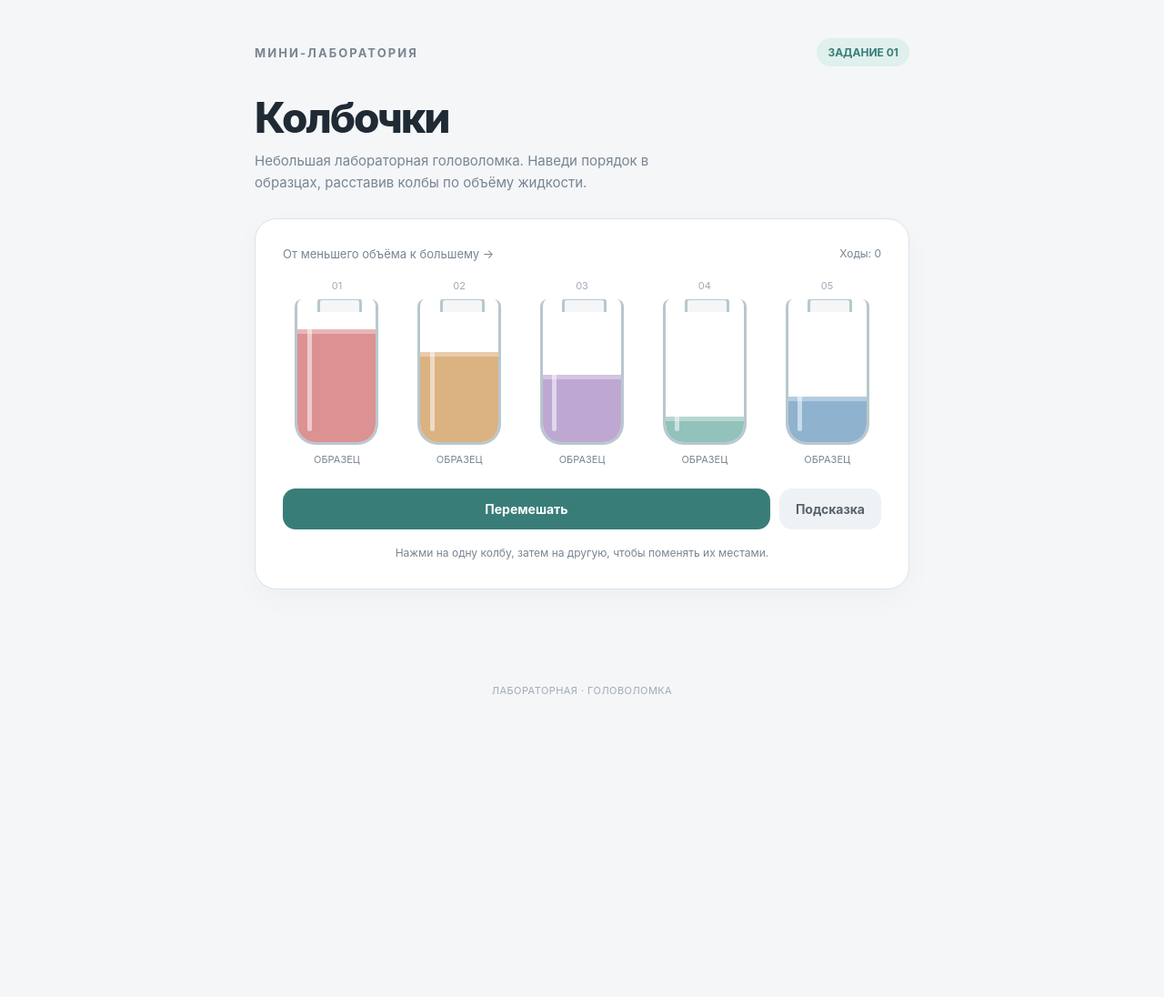
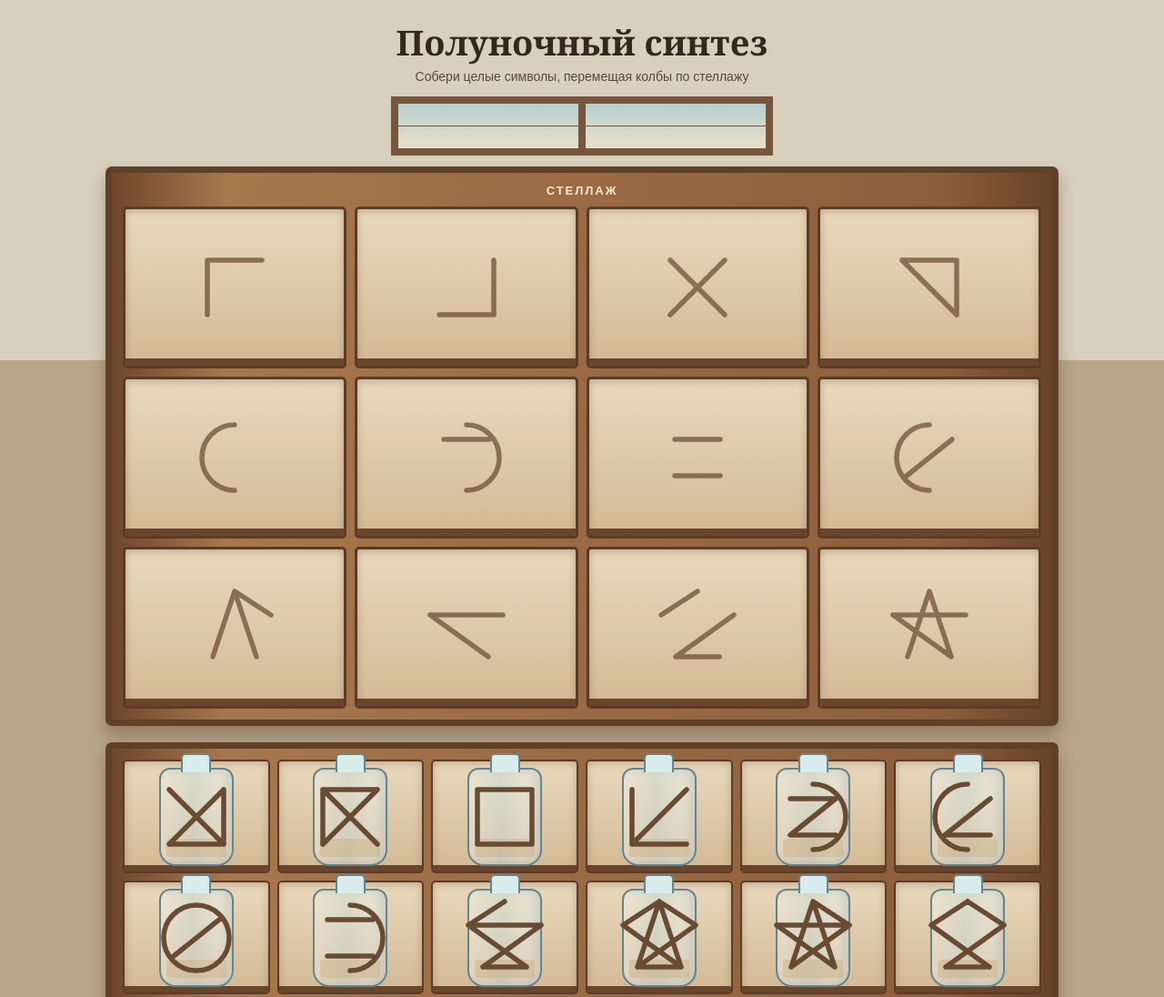
Before and after one commit to z3phyr526/kolobochka, a plain HTML site: page index.html in a window 1280 px wide. Shown: the top 1096 px of the page at 91% size. Before the commit the page ends 800 px from the top, so only its background shows below. Drawn offline with Linux system fonts and the light colour scheme.

Commit message:
Add files via upload

```diff
--- a/index.html
+++ b/index.html
@@ -1,117 +1,148 @@
 <!doctype html>
 <html lang="ru">
 <head>
-<meta charset="utf-8">
-<meta name="viewport" content="width=device-width,initial-scale=1,maximum-scale=1,user-scalable=no">
-<meta name="theme-color" content="#f4f6f8">
-<title>Колбочки — лабораторная головоломка</title>
+<meta charset="utf-8"><meta name="viewport" content="width=device-width,initial-scale=1">
+<title>Полуночный синтез</title>
 <style>
-:root{--bg:#f4f6f8;--ink:#202a35;--muted:#788592;--line:#dce3e9;--accent:#397d79;--accent2:#dff0ed;--white:#fff}
+:root{--ink:#34271e;--wood:#795236;--cream:#f4e8d4}
 *{box-sizing:border-box}
-body{margin:0;min-height:100vh;background:var(--bg);color:var(--ink);font-family:Inter,ui-sans-serif,system-ui,-apple-system,"Segoe UI",sans-serif;display:flex;justify-content:center}
-.app{width:min(100%,760px);padding:clamp(20px,5vw,42px) 20px 34px;display:flex;flex-direction:column;min-height:100vh}
-header{display:flex;justify-content:space-between;align-items:center;margin-bottom:32px}
-.brand{font-size:13px;letter-spacing:.16em;text-transform:uppercase;color:var(--muted);font-weight:750}
-.level{font-size:12px;color:var(--accent);background:var(--accent2);padding:8px 12px;border-radius:30px;font-weight:700}
-h1{font-size:clamp(30px,7vw,46px);letter-spacing:-.045em;line-height:1.05;margin:0 0 12px;font-weight:760}
-.sub{color:var(--muted);font-size:15px;line-height:1.55;margin:0;max-width:500px}
-.panel{background:var(--white);border:1px solid var(--line);border-radius:24px;padding:clamp(18px,4vw,30px);margin-top:28px;box-shadow:0 10px 30px #26374708}
-.hintrow{display:flex;align-items:center;justify-content:space-between;gap:10px;margin-bottom:20px}
-.hint{font-size:13px;color:var(--muted)}
-.moves{font-size:12px;color:var(--muted);white-space:nowrap}
-.slots{display:grid;grid-template-columns:repeat(5,minmax(0,1fr));gap:clamp(6px,2vw,16px);align-items:end}
-.slot{min-width:0;text-align:center}
-.slotnum{font-size:11px;color:#a0aab4;margin-bottom:8px}
-.flask{width:100%;max-width:92px;height:clamp(112px,28vw,160px);margin:auto;position:relative;border:3px solid #b8c7ce;border-top:0;border-radius:8px 8px 23px 23px;background:linear-gradient(90deg,#ffffffaa,#ffffff22 45%,#ffffff99);overflow:hidden;cursor:pointer;transition:transform .18s,border-color .18s,box-shadow .18s;touch-action:manipulation}
-.flask:before{content:"";position:absolute;top:0;left:25%;width:50%;height:13px;border:3px solid #b8c7ce;border-bottom:0;border-radius:5px 5px 0 0;transform:translateY(-2px);background:var(--bg)}
-.liquid{position:absolute;bottom:0;left:0;right:0;height:var(--fill);background:var(--color);opacity:.86;border-radius:0 0 17px 17px;transition:height .2s}
-.liquid:after{content:"";position:absolute;left:0;right:0;top:0;height:5px;background:#ffffff55}
-.flask:after{content:"";position:absolute;left:12%;top:18px;bottom:12px;width:5px;border-radius:10px;background:#fff8}
-.flask.selected{transform:translateY(-9px);border-color:var(--accent);box-shadow:0 0 0 4px var(--accent2)}
-.flask.correct{border-color:#5a9a78}
-.scale{font-size:11px;color:var(--muted);margin-top:9px}
-.actions{display:flex;gap:10px;margin-top:25px}
-button{border:0;border-radius:14px;padding:14px 18px;font:inherit;font-size:14px;font-weight:700;cursor:pointer;transition:transform .12s,background .12s}
-button:active{transform:scale(.98)}
-.primary{background:var(--accent);color:white;flex:1}
-.secondary{background:#eef2f4;color:#56636e}
-.note{margin-top:17px;font-size:12px;color:var(--muted);text-align:center;line-height:1.5}
-footer{margin-top:auto;padding-top:30px;color:#a0aab4;font-size:11px;text-align:center;letter-spacing:.04em}
-.overlay{position:fixed;inset:0;background:#17232dcc;display:none;align-items:center;justify-content:center;padding:22px;z-index:5}
-.overlay.show{display:flex}
-.modal{background:white;border-radius:26px;padding:34px 26px;max-width:390px;width:100%;text-align:center;box-shadow:0 25px 80px #0003}
-.medal{font-size:46px;margin-bottom:12px}
-.modal h2{font-size:30px;margin:0 0 9px;letter-spacing:-.04em}
-.modal p{color:var(--muted);line-height:1.5;margin:0 0 22px}
-@media(max-width:420px){.app{padding-left:14px;padding-right:14px}.panel{padding:15px 10px}.flask{border-width:2px}.actions button{padding:13px 12px}}
-</style>
-</head>
-<body>
-<main class="app">
-<header><div class="brand">МИНИ-ЛАБОРАТОРИЯ</div><div class="level">ЗАДАНИЕ 01</div></header>
-<section>
-<h1>Колбочки</h1>
-<p class="sub">Небольшая лабораторная головоломка. Наведи порядок в образцах, расставив колбы по объёму жидкости.</p>
-</section>
-<section class="panel">
-<div class="hintrow"><div class="hint">От меньшего объёма к большему →</div><div class="moves" id="moves">Ходы: 0</div></div>
-<div class="slots" id="slots" aria-label="Колбы для сортировки"></div>
-<div class="actions">
-<button class="primary" id="reset">Перемешать</button>
-<button class="secondary" id="hintBtn">Подсказка</button>
-</div>
-<div class="note" id="message">Нажми на одну колбу, затем на другую, чтобы поменять их местами.</div>
-</section>
-<footer>ЛАБОРАТОРНАЯ · ГОЛОВОЛОМКА</footer>
+body{margin:0;min-height:100vh;color:var(--ink);font-family:Georgia,serif;background:linear-gradient(#d8d0bd 0 35%,#b9a58a 35% 100%)}
+.lab{max-width:1080px;margin:auto;padding:16px}
+h1{text-align:center;margin:4px 0;font-size:clamp(25px,4vw,38px)}
+.sub{text-align:center;font:14px Arial,sans-serif;margin:0 0 14px;color:#594838}
+.window{height:65px;max-width:420px;margin:0 auto 12px;border:8px solid #76563d;background:linear-gradient(90deg,transparent 49%,#76563d 49% 51%,transparent 51%),linear-gradient(transparent 48%,#76563d 48% 52%,transparent 52%),linear-gradient(#b8d0d0,#e9dfc7)}
+.shelf-wrap{background:linear-gradient(90deg,#6d472c,#a7774d 12%,#8c5e3b 88%,#674329);padding:12px;border:7px solid #604027;border-radius:7px;box-shadow:0 10px 18px #38281955}
+.shelf-title{text-align:center;color:#f8e8d2;font:bold 13px Arial,sans-serif;letter-spacing:.15em;margin-bottom:10px}
+.rack{display:grid;grid-template-columns:repeat(4,minmax(0,1fr));gap:9px}
+.slot{height:178px;position:relative;border:3px solid #5d3b25;border-radius:5px;background:linear-gradient(#e9d9bd,#d2b995);box-shadow:inset 0 2px 8px #65462955;display:flex;align-items:center;justify-content:center;overflow:hidden;touch-action:manipulation}
+.slot:after{content:"";position:absolute;bottom:0;left:-2px;right:-2px;height:8px;background:#69452b;box-shadow:0 3px 3px #0003}
+.slot-num{position:absolute;top:5px;left:7px;font:bold 12px Arial,sans-serif;color:#67452e;z-index:4}
+.slot-hint{position:absolute;right:7px;top:5px;font:10px Arial,sans-serif;color:#7b6045;z-index:4}
+.symbol-layer{position:absolute;width:100px;height:100px;left:50%;top:50%;transform:translate(-50%,-50%);pointer-events:none}
+.shelf-fragment{opacity:.72}
+.bottle{position:absolute;inset:0;display:flex;align-items:center;justify-content:center;cursor:grab;z-index:2;touch-action:none}
+.bottle:active{cursor:grabbing}
+.bottle.selected{background:#f9e9a044;outline:3px solid #e6bd4c;outline-offset:-6px}
+.bottle-glass{width:82px;height:108px;position:relative;border:2px solid #67848a;border-radius:12px 12px 18px 18px;background:linear-gradient(90deg,#ffffff55,#c4e2e566 45%,#ffffff66);box-shadow:inset -7px 0 10px #789da044;display:flex;align-items:center;justify-content:center}
+.bottle-glass:before{content:"";position:absolute;top:-18px;width:29px;height:19px;border:2px solid #67848a;border-bottom:0;border-radius:5px 5px 0 0;background:#d8ecec}
+.bottle-glass:after{content:"";position:absolute;bottom:8px;left:6px;right:6px;height:20px;background:#c6a16d55;border-radius:3px}
+.bottle-fragment{width:100px;height:100px;position:absolute;left:50%;top:50%;transform:translate(-50%,-50%);z-index:3;pointer-events:none}
+.bottle-id{position:absolute;bottom:12px;z-index:4;background:#f3e6cae8;border:1px solid #987a56;border-radius:3px;padding:2px 8px;font:bold 12px Arial,sans-serif}
+.slot.correct{box-shadow:inset 0 0 0 4px #5f8a62,inset 0 2px 8px #65462955}
+.slot.over{outline:3px solid #f3d16b;outline-offset:-5px}
+.bottle-shelf{margin-top:18px;padding:12px 12px 16px;background:linear-gradient(90deg,#6d472c,#a7774d 12%,#8c5e3b 88%,#674329);border:7px solid #604027;border-radius:7px;box-shadow:0 10px 18px #38281955}
+.bottle-rack{display:grid;grid-template-columns:repeat(6,minmax(0,1fr));gap:8px}
+.bottle-cell{height:125px;position:relative;display:flex;align-items:center;justify-content:center;background:linear-gradient(#e9d9bd,#d2b995);border:2px solid #5d3b25;border-radius:5px;box-shadow:inset 0 2px 8px #65462955;touch-action:manipulation}
+.bottle-cell:after{content:"";position:absolute;bottom:0;left:0;right:0;height:7px;background:#69452b}
+.bottle-cell .bottle{position:absolute}
+.bottle-cell.over{outline:3px solid #f3d16b;outline-offset:-5px}
+@media(max-width:650px){.bottle-rack{gap:4px}.bottle-cell{height:105px}.bottle-shelf{padding:8px 6px 12px}}
+@media(max-width:390px){.bottle-cell{height:88px}}
+.overlay{position:fixed;inset:0;background:#20170dcc;display:none;align-items:center;justify-content:center;padding:20px;z-index:10}
+.overlay.show{display:flex}.win{background:#f5e8d2;border:5px solid #8c6745;border-radius:9px;padding:28px;text-align:center;max-width:420px;box-shadow:0 15px 45px #0007}
+@media(max-width:650px){.lab{padding:10px 7px}.rack{gap:5px}.slot{height:145px}.bottle-glass{width:65px;height:88px}.symbol-layer,.bottle-fragment{width:84px;height:84px}.slot-num{font-size:11px}.slot-hint{font-size:8px}}
+@media(max-width:390px){.slot{height:125px}.bottle-glass{width:55px;height:76px}.symbol-layer,.bottle-fragment{width:72px;height:72px}}
+</style></head>
+<body><main class="lab">
+<h1>Полуночный синтез</h1><p class="sub">Собери целые символы, перемещая колбы по стеллажу</p><div class="window"></div>
+<section class="shelf-wrap"><div class="shelf-title">СТЕЛЛАЖ</div><div class="rack" id="rack"></div></section>
+<section class="bottle-shelf"><div class="bottle-rack" id="bank"></div></section>
 </main>
-<div class="overlay" id="win">
-<div class="modal"><div class="medal">✦</div><h2>Отличная работа!</h2><p id="winText">Все образцы стоят в правильном порядке. Лаборатория в порядке.</p><button class="primary" id="again">Сыграть ещё раз</button></div>
-</div>
+<div class="overlay" id="overlay"><div class="win"><h2>Поздравляю! Вам удалось найти слабость сущности!</h2><button onclick="closeWin()">Продолжить</button></div></div>
 <script>
-const fills=[18,32,47,63,79];
-const colors=['#80b9b0','#7da6c8','#b49acb','#d5a66d','#d77f82'];
-let order=[],selected=-1,moves=0;
-const slots=document.getElementById('slots'),movesEl=document.getElementById('moves'),message=document.getElementById('message');
-function shuffle(){
- order=[0,1,2,3,4];
- // Fisher-Yates, retry if accidentally solved
- do { for(let i=order.length-1;i>0;i--){let j=Math.floor(Math.random()*(i+1));[order[i],order[j]]=[order[j],order[i]];} } while(order.every((v,i)=>v===i));
- selected=-1;moves=0;render();message.textContent='Нажми на одну колбу, затем на другую, чтобы поменять их местами.';
- document.getElementById('win').classList.remove('show');
+const rack=document.getElementById('rack'),bank=document.getElementById('bank');
+const N=12;let positions=Array(N).fill(null),selected=null,dragged=null,moves=0;
+const partitions = [
+ [
+  ['M20 20H80 M20 20V80','M80 20V80 M20 80H80 M20 20L80 80 M80 20L20 80'],
+  ['M80 20V80 M20 80H80','M20 20H80 M20 20V80 M20 20L80 80 M80 20L20 80'],
+  ['M20 20L80 80 M80 20L20 80','M20 20H80 M80 20V80 M20 80H80 M20 20V80'],
+  ['M20 20H80 M80 20V80 M20 20L80 80','M20 20V80 M20 80H80 M80 20L20 80']
+ ],
+ [
+  ['M50 14A36 36 0 1 0 50 86','M50 14A36 36 0 1 1 50 86 M25 30H75L25 70H75'],
+  ['M50 14A36 36 0 0 1 50 86 M25 30H75','M50 14A36 36 0 0 0 50 86 M25 70H75 M75 30L25 70'],
+  ['M25 30H75 M25 70H75','M50 14A36 36 0 1 0 50 86 M50 14A36 36 0 1 1 50 86 M75 30L25 70'],
+  ['M50 14A36 36 0 1 0 50 86 M75 30L25 70','M50 14A36 36 0 1 1 50 86 M25 30H75 M25 70H75']
+ ],
+ [
+  ['M50 10L74 82 M50 10L26 82 M50 10L90 36','M50 10L10 36 M10 36L90 36 M10 36L74 82 M90 36L26 82 M74 82L26 82 M74 82L10 36 M26 82L90 36'],
+  ['M10 36L90 36 M10 36L74 82','M50 10L74 82 M50 10L26 82 M50 10L90 36 M50 10L10 36 M90 36L26 82 M74 82L26 82 M74 82L10 36 M26 82L90 36'],
+  ['M50 10L10 36 M90 36L26 82 M74 82L26 82','M50 10L74 82 M50 10L26 82 M50 10L90 36 M10 36L90 36 M10 36L74 82 M74 82L10 36 M26 82L90 36'],
+  ['M50 10L74 82 M50 10L26 82 M10 36L90 36 M74 82L10 36','M50 10L90 36 M50 10L10 36 M10 36L74 82 M90 36L26 82 M74 82L26 82 M26 82L90 36']
+ ]
+];
+function partFor(row,index,which){
+ const color='#684b32';
+ return `<path d="${partitions[row][index][which]}" fill="none" stroke="${color}" stroke-width="5.5" stroke-linecap="round" stroke-linejoin="round"/>`;
+}
+function art(mark,cls){return `<svg class="${cls}" viewBox="0 0 100 100" aria-hidden="true">${mark}</svg>`}
+function bottleHTML(id){
+ const row=Math.floor(id/4),within=id%4;
+ return `<div class="bottle" draggable="true" data-id="${id}" aria-label="Колба">
+ <div class="bottle-glass"></div>${art(partFor(row,within,1),'bottle-fragment')}</div>`;
 }
 function render(){
- slots.innerHTML='';
- order.forEach((v,i)=>{
-  const wrap=document.createElement('div');wrap.className='slot';
-  const num=document.createElement('div');num.className='slotnum';num.textContent=String(i+1).padStart(2,'0');
-  const flask=document.createElement('button');flask.className='flask'+(selected===i?' selected':'')+(order.every((x,k)=>x===k)?' correct':'');
-  flask.setAttribute('aria-label',`Колба с объёмом ${fills[v]} процентов, позиция ${i+1}`);
-  flask.style.setProperty('--fill',fills[v]+'%');flask.style.setProperty('--color',colors[v]);
-  const liquid=document.createElement('span');liquid.className='liquid';flask.appendChild(liquid);
-  flask.addEventListener('click',()=>choose(i));
-  const scale=document.createElement('div');scale.className='scale';scale.textContent='ОБРАЗЕЦ';
-  wrap.append(num,flask,scale);slots.appendChild(wrap);
+ rack.innerHTML='';bank.innerHTML='';
+ positions.forEach((id,slot)=>{
+  const row=Math.floor(slot/4),el=document.createElement('div');
+  el.className='slot'+(id===slot?' correct':'');el.dataset.slot=slot;
+  el.innerHTML=`${art(partFor(row,slot%4,0),'symbol-layer shelf-fragment')}${id===null?'':bottleHTML(id)}`;
+  rack.appendChild(el);
  });
- movesEl.textContent='Ходы: '+moves;
+ const remaining=Array.from({length:N},(_,id)=>id).filter(id=>!positions.includes(id));
+ remaining.forEach(id=>{
+  const cell=document.createElement('div');cell.className='bottle-cell';cell.dataset.bank='1';
+  cell.innerHTML=bottleHTML(id);bank.appendChild(cell);
+ });
+ document.querySelectorAll('.bottle').forEach(b=>{
+  b.addEventListener('click',e=>{e.stopPropagation();choose(+b.dataset.id)});
+  b.addEventListener('dragstart',e=>{dragged=+b.dataset.id;e.dataTransfer.setData('text/plain',String(dragged))});
+  b.addEventListener('dragend',()=>{dragged=null});
+ });
+ document.querySelectorAll('.slot,.bottle-cell').forEach(cell=>{
+  cell.addEventListener('click',()=>{
+   if(cell.classList.contains('slot'))chooseSlot(+cell.dataset.slot);
+   else {const b=cell.querySelector('.bottle');if(b)choose(+b.dataset.id)}
+  });
+  cell.addEventListener('dragover',e=>{e.preventDefault();cell.classList.add('over')});
+  cell.addEventListener('dragleave',()=>cell.classList.remove('over'));
+  cell.addEventListener('drop',e=>{
+   e.preventDefault();cell.classList.remove('over');
+   const id=dragged??Number(e.dataTransfer.getData('text/plain'));
+   if(cell.classList.contains('slot'))moveTo(+cell.dataset.slot,id);
+   else returnBottleToBank(id);
+  });
+ });
 }
-function choose(i){
- if(selected===-1){selected=i;message.textContent='Теперь выбери вторую колбу для обмена.';render();return;}
- if(selected===i){selected=-1;render();return;}
- [order[selected],order[i]]=[order[i],order[selected]];selected=-1;moves++;render();
- if(order.every((v,k)=>v===k)){
-  document.getElementById('winText').textContent=`Ты расставил все образцы правильно за ${moves} ходов. Лаборатория в порядке!`;
-  document.getElementById('win').classList.add('show');
-  message.textContent='Все колбы на своих местах!';
- }else message.textContent='Хорошо! Продолжай сортировку.';
+function choose(id){
+ if(selected===null){selected=id;render();const b=document.querySelector(`.bottle[data-id="${id}"]`);if(b)b.classList.add('selected');return}
+ if(selected===id){selected=null;render();return}
+ const target=positions.indexOf(id);
+ if(target>=0)moveTo(target,selected);
+ else {const from=positions.indexOf(selected);if(from>=0){positions[from]=null;} selected=null;render();}
 }
-document.getElementById('reset').addEventListener('click',shuffle);
-document.getElementById('again').addEventListener('click',shuffle);
-document.getElementById('hintBtn').addEventListener('click',()=>{
- const i=order.findIndex((v,k)=>v!==k);
- if(i<0)return;
- message.textContent=`Подсказка: на место ${i+1} должна встать колба с объёмом ${fills[i]}%.`;
-});
+function chooseSlot(slot){
+ if(selected===null){if(positions[slot]!==null)choose(positions[slot]);return}
+ moveTo(slot,selected);
+}
+function moveTo(slot,id){
+ const from=positions.indexOf(id);
+ if(from===slot){selected=null;render();return}
+ const displaced=positions[slot];
+ if(from>=0)positions[from]=displaced;
+ positions[slot]=id;selected=null;moves++;render();
+ if(positions.every((v,i)=>v===i))document.getElementById('overlay').classList.add('show');
+}
+function returnBottleToBank(id){
+ const from=positions.indexOf(id);if(from>=0){positions[from]=null;selected=null;moves++;render()}
+}
+function shuffle(){
+ const ids=Array.from({length:N},(_,i)=>i);
+ do{for(let i=N-1;i>0;i--){const j=Math.floor(Math.random()*(i+1));[ids[i],ids[j]]=[ids[j],ids[i]]}}
+ while(ids.every((v,i)=>v===i));
+ positions=Array(N).fill(null);selected=null;moves=0;render();
+}
+function closeWin(){document.getElementById('overlay').classList.remove('show')}
 shuffle();
-</script>
-</body>
-</html>
+</script></body></html>
```
